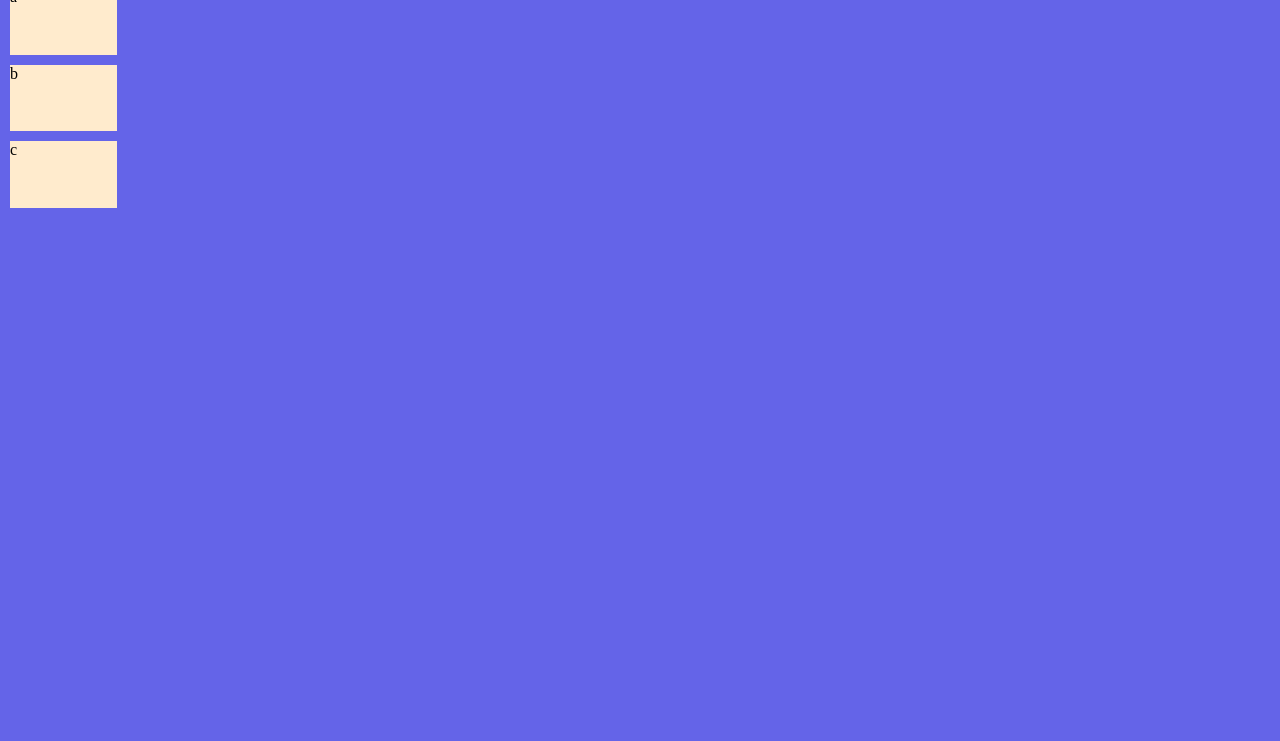
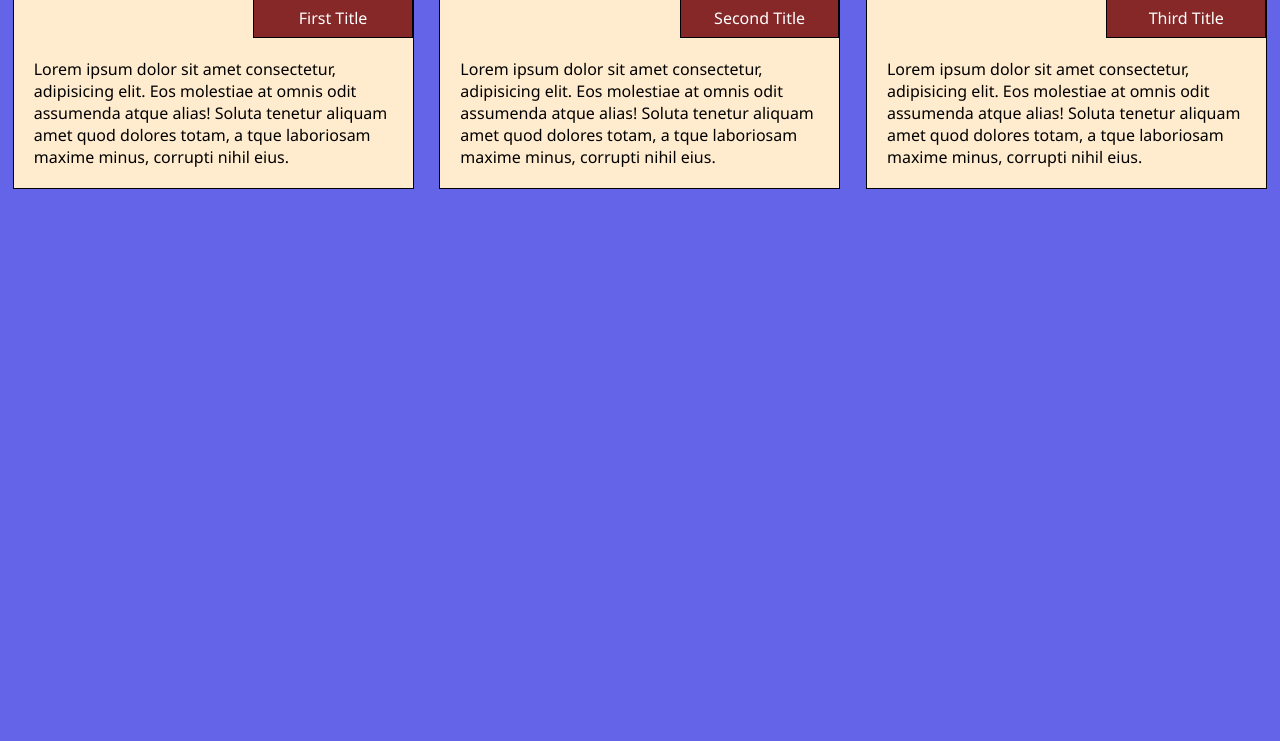
Before and after one commit to EHHH136/coursera1, a plain HTML site: page module2-solution/index.html in a window 1280 px wide. Shown: the part 59-800 px from the top of the page. Drawn offline with Linux system fonts and the light colour scheme.

Commit message:
Assgnment version 1.0

```diff
--- a/module2-solution/css/style.css
+++ b/module2-solution/css/style.css
@@ -1,6 +1,7 @@
 *{
     padding:0;
     margin:0;
+    font-family:'Segoe UI', Tahoma, Geneva, Verdana, sans-serif;
 }
 body{
     background-color:rgb(100, 100, 232);
@@ -8,11 +9,55 @@ body{
 
 h1{
     text-align:center;
+    color:white;
 }
 
 section{
-    margin:10px;
+    float:left;
     background-color: blanchedalmond;
-    width:8.33%;
-    height:8.33%;
+    width:98%;
+    height:10.33%;
+    border:black solid 1px;
+    margin:1%;
+    box-sizing:border-box;
 }
+
+p#section-header{
+    padding:2%;
+    width:40%;
+    text-align: center;
+    color:white;
+    border:black solid 1px;
+    box-sizing: border-box;
+    position:relative;
+    float:right;
+    background-color:rgb(134, 40, 40);
+}
+p#body{
+    margin-top:10%;
+    padding:5%;
+}
+
+/*
+ Defining Breakpoints
+
+ 992px and above : desktop
+between 768px and 991px : tablet
+equal to or less than 767px : mobile
+
+*/
+
+@media screen and (min-width: 992px){
+    section{
+        width: 31.33%;
+    }
+}
+
+@media (max-width: 991px) and (min-width:768px){
+    section{
+        width: 48%;
+    }
+    section#third{
+        width:98%;
+    }
+}
--- a/module2-solution/index.html
+++ b/module2-solution/index.html
@@ -1,11 +1,35 @@
-<html>
+<!DOCTYPE html>
+
     <head>
+        <meta name = "viewport" content = "width=device-width, initial-scale=1">
+        <meta charset="utf-8" />
         <link rel="stylesheet" href="css/style.css">
     </head>
     <body>
         <h1>Our menu</h1>
-        <section>a</section>
-        <section>b</section>
-        <section>c</section>
+        <section id = "first">
+            <p id = "section-header">First Title</p>
+            <p id = "body">
+                Lorem ipsum dolor sit amet consectetur, adipisicing elit.
+                Eos molestiae at omnis odit assumenda atque alias! Soluta tenetur aliquam amet quod dolores totam, a
+                tque laboriosam maxime minus, corrupti nihil eius.
+            </p>
+        </section>
+        <section id = "second">
+            <p id = "section-header">Second Title</p>
+            <p id = "body">
+                Lorem ipsum dolor sit amet consectetur, adipisicing elit.
+                Eos molestiae at omnis odit assumenda atque alias! Soluta tenetur aliquam amet quod dolores totam, a
+                tque laboriosam maxime minus, corrupti nihil eius.
+            </p>
+        </section>
+        <section id = "third">
+            <p id = "section-header">Third Title</p>
+            <p id = "body">
+                Lorem ipsum dolor sit amet consectetur, adipisicing elit.
+                Eos molestiae at omnis odit assumenda atque alias! Soluta tenetur aliquam amet quod dolores totam, a
+                tque laboriosam maxime minus, corrupti nihil eius.
+            </p>
+        </section>
     </body>
 </html>
```
